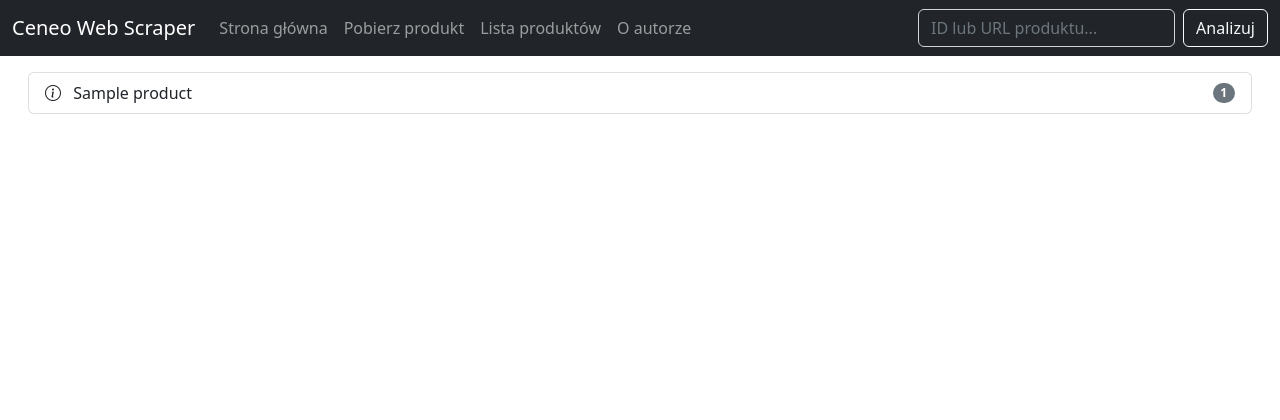
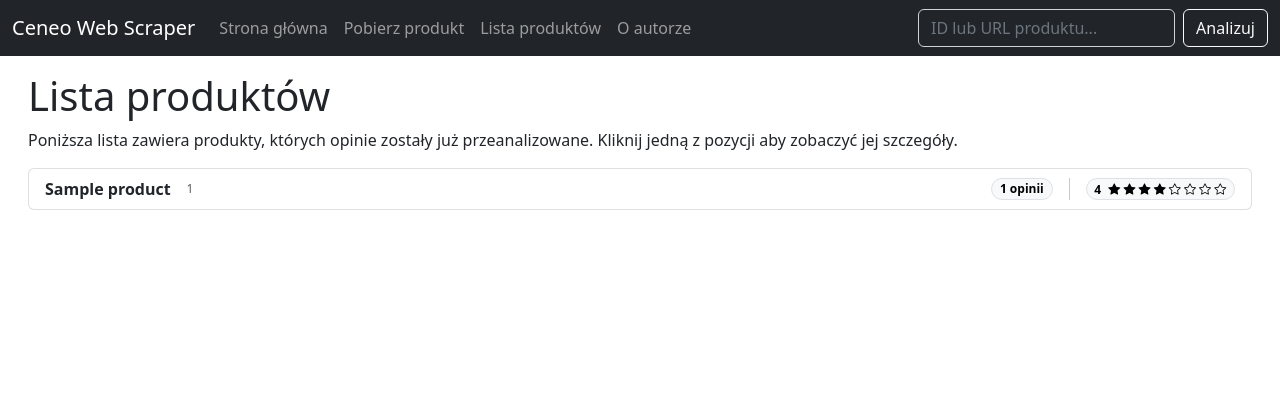
Before and after one commit to konradkubczyk/CeneoWebScraper, a Flask app: template app/templates/products.html.jinja in a window 1280 px wide. Shown: the top 420 px of the page. Run offline with Flask 2, Linux system fonts and the light colour scheme; the template is opened without the code that fills it: most values are stand-ins (such as "Sample title", 1, 10 or a date in 2020); some libraries are stand-ins or nearby versions.

Commit message:
Product list revamp

```diff
--- a/app/templates/products.html.jinja
+++ b/app/templates/products.html.jinja
@@ -1,13 +1,36 @@
 {% extends "base.html.jinja" %}
 {% block content %}
+    <h1>Lista produktów</h1>
+    <p>Poniższa lista zawiera produkty, których opinie zostały już przeanalizowane. Kliknij jedną z pozycji aby zobaczyć jej szczegóły.</p>
     <ul class="list-group">
         {% for product in products %}
             <li class="list-group-item d-flex justify-content-between align-items-center">
-                <a class="nav-link" href="{{ url_for('product', product_id=product) }}">
-                    <i class="bi bi-info-circle me-2"></i>
-                    {{ product }}
-                </a>
-                <span class="badge bg-secondary rounded-pill">{{ loop.index }}</span>
+                <span class="d-flex gap-3">
+                    <a class="nav-link stretched-link" href="{{ url_for('product', product_id=product.product_id) }}">
+                        <strong> {{ product.product_name }} </strong>
+                    </a>
+                    <span class="badge d-flex align-items-center p-0 text-muted fw-light">{{ product.product_id }}</span>
+                </span>
+                <div class="d-flex align-items-center gap-3">
+                    <span class="badge rounded-pill border text-bg-light">
+                        {{ product.opinions_count }} opinii
+                    </span>
+                    <div class="vr"></div>
+                    <span class="badge rounded-pill border text-bg-light">
+                        {{ product.average_rating }}
+                        <span class="ms-1">
+                            {% for full_star in range(product.full_stars) %}
+                                <i class="bi bi-star-fill"></i>
+                            {% endfor %}
+                            {% if product.half_star %}
+                                <i class="bi bi-star-half"></i>
+                            {% endif %}
+                            {% for empty_star in range(product.empty_stars) %}
+                                <i class="bi bi-star"></i>
+                            {% endfor %}
+                        </span>
+                    </span>
+                </div>
             </li>
         {% endfor %}
     </ul>
```
Also changed, not shown: app/routes.py (+13 -1 lines).
